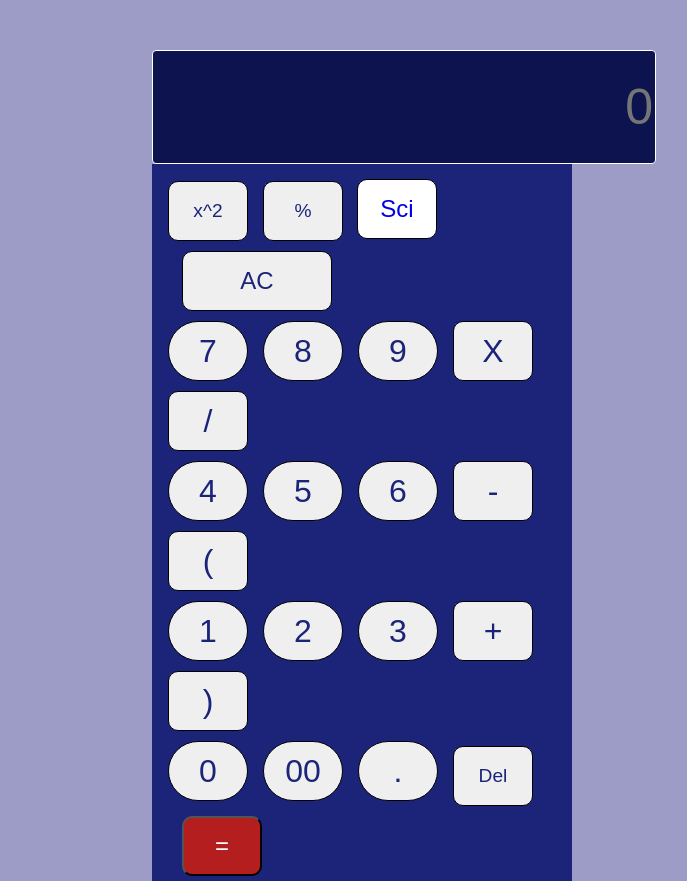
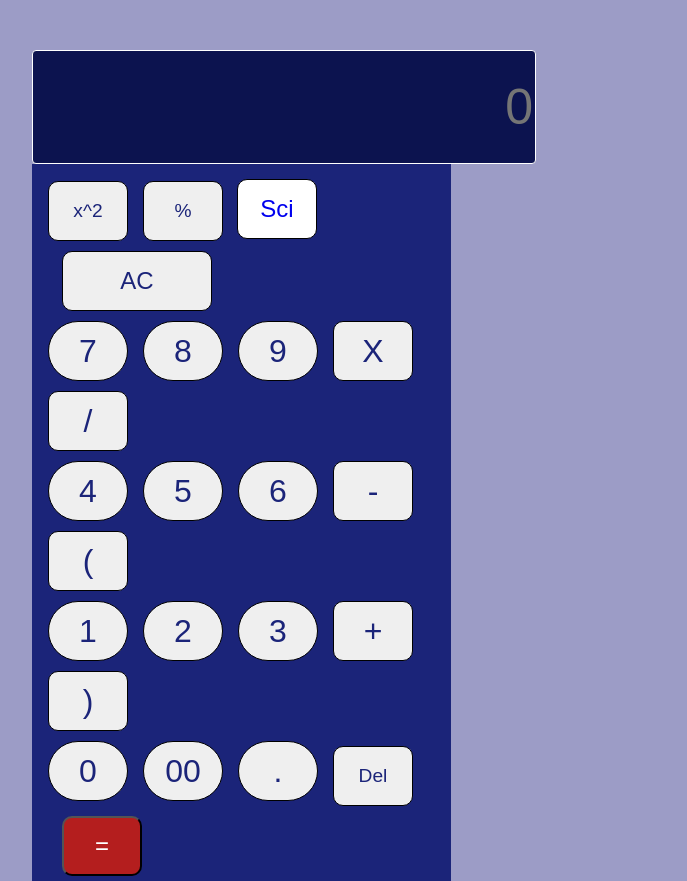
Before and after one commit to Hamad-Khalil/SMIT-WMA-6, a plain HTML site: page Assignments/Assingment 14/index2.html in a window 1280 px wide. Shown: the whole page, without its empty margins (388-1075 px from the left). Drawn offline with Linux system fonts and the light colour scheme.

Commit message:
Add files via upload

```diff
--- a/Assignments/Assingment 14/style2.css
+++ b/Assignments/Assingment 14/style2.css
@@ -7,9 +7,9 @@ body{
 }
 
 .str{
-    margin-left: 540px;
+    margin-left: 420px;
     margin-top: 50px ;
-    margin-right: 320px;
+    margin-right: 441px;
     border-radius: 20px;
     /* border: 5px solid red; */
 }
```
Also changed, not shown: Assignments/Assingment 14/index.html (+1 -1 lines).
